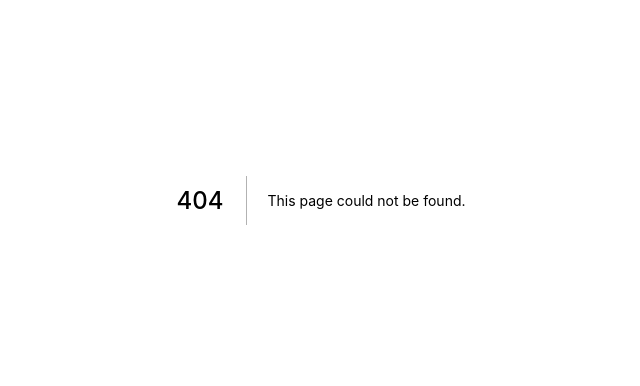
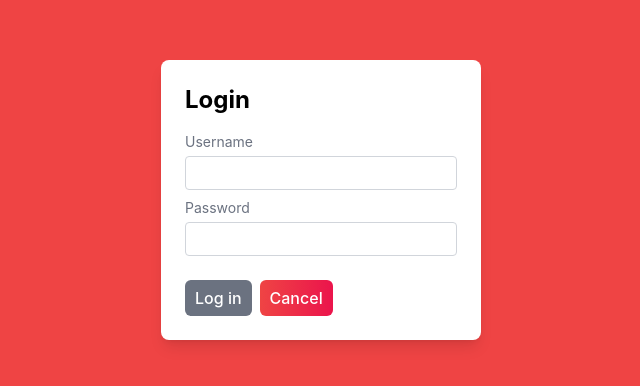
Before and after one commit to KeplerBoyce/capstone, a Next.js app: page /login in a window 1280 px wide. Before the commit this address had no page. Shown: the part 200-586 px from the top of the page, without its empty margins (319-959 px from the left). Built offline with nearby package versions, Linux system fonts and the light colour scheme.

Commit message:
Login page

```diff
--- /dev/null
+++ b/components/Header.tsx
@@ -0,0 +1,10 @@
+export default function Header() {
+    return (
+        <header className="h-16 hover:shadow-md flex gap-4 items-center justify-end p-4 transition-shadow duration-200">
+            <span>Logged in as bepler</span>
+            <button className="px-2.5 py-1 font-medium bg-gradient-to-r from-red-500 to-pink-600 text-white rounded-lg">
+                Log out
+            </button>
+        </header>
+    )
+}
--- a/pages/index.tsx
+++ b/pages/index.tsx
@@ -1,70 +1,22 @@
 import Head from 'next/head'
-import Image from 'next/image'
-import styles from '../styles/Home.module.css'
+import Header from '../components/Header';
 
 
 export default function Home() {
     return (
-        <div className={styles.container}>
+        <div>
             <Head>
-                <title>Create Next App</title>
-                <meta name="description" content="Generated by create next app" />
+                <title>Capstone</title>
+                <meta name="description" content="Capstone. -Kepler" />
                 <link rel="icon" href="/favicon.ico" />
             </Head>
 
-            <main className={styles.main}>
-                <h1 className={styles.title}>
-                    Welcome to <a href="https://nextjs.org">Next.js!</a>
-                </h1>
+            <Header />
 
-                <p className={styles.description}>
-                    Get started by editing{' '}
-                    <code className={styles.code}>pages/index.js</code>
-                </p>
-
-                <div className={styles.grid}>
-                    <a href="https://nextjs.org/docs" className={styles.card}>
-                        <h2>Documentation &rarr;</h2>
-                        <p>Find in-depth information about Next.js features and API.</p>
-                    </a>
-
-                    <a href="https://nextjs.org/learn" className={styles.card}>
-                        <h2>Learn &rarr;</h2>
-                        <p>Learn about Next.js in an interactive course with quizzes!</p>
-                    </a>
-
-                    <a
-                        href="https://github.com/vercel/next.js/tree/canary/examples"
-                        className={styles.card}
-                    >
-                        <h2>Examples &rarr;</h2>
-                        <p>Discover and deploy boilerplate example Next.js projects.</p>
-                    </a>
-
-                    <a
-                        href="https://vercel.com/new?utm_source=create-next-app&utm_medium=default-template&utm_campaign=create-next-app"
-                        className={styles.card}
-                    >
-                        <h2>Deploy &rarr;</h2>
-                        <p>
-                            Instantly deploy your Next.js site to a public URL with Vercel.
-                        </p>
-                    </a>
-                </div>
+            <main className="container mt-8">
+                <h1 className="text-7xl font-bold text-center mb-4">[Insert Name at the End]</h1>
+                <p className="text-center">The best card game since sliced poker.</p>
             </main>
-
-            <footer className={styles.footer}>
-                <a
-                    href="https://vercel.com?utm_source=create-next-app&utm_medium=default-template&utm_campaign=create-next-app"
-                    target="_blank"
-                    rel="noopener noreferrer"
-                >
-                    Powered by{' '}
-                    <span className={styles.logo}>
-                        <Image src="/vercel.svg" alt="Vercel Logo" width={72} height={16} />
-                    </span>
-                </a>
-            </footer>
         </div>
     )
 }
--- /dev/null
+++ b/pages/login.tsx
@@ -0,0 +1,55 @@
+import {useState} from 'react';
+import Head from 'next/head';
+import Link from 'next/link';
+
+
+export default function Login() {
+    const [username, setUsername] = useState('');
+    const [password, setPassword] = useState('');
+
+    return (
+        <div className="flex h-screen items-center justify-center bg-red-500">
+            <Head>
+                <title>Login | Capstone</title>
+                <meta name="description" content="Log in. -Kepler" />
+                <link rel="icon" href="/favicon.ico" />
+            </Head>
+
+            <main className="w-80 p-6 bg-white shadow-lg rounded-lg">
+                <h1 className="text-2xl font-bold mb-4">Login</h1>
+
+                <section className="flex flex-col gap-2 mb-6">
+                    <LabelGroup name="Username" callback={setUsername} />
+                    <LabelGroup name="Password" callback={setPassword} />
+                </section>
+
+                <section className="flex gap-2">
+                    <button className="px-2.5 py-1.5 rounded-md bg-gray-500 text-white font-medium">
+                        Log in
+                    </button>
+                    <Link href="/">
+                        <a>
+                            <button className="px-2.5 py-1.5 rounded-md bg-gradient-to-r from-red-500 to-[#eb144c] text-white font-medium">
+                                Cancel
+                            </button>
+                        </a>
+                    </Link>
+                </section>
+            </main>
+        </div>
+    )
+}
+
+type LabelGroupProps = {name: string, callback: (value: string) => void}
+function LabelGroup(props: LabelGroupProps) {
+    return (
+        <div className="flex flex-col gap-1">
+            <label htmlFor={props.name} className="text-sm text-gray-500">{props.name}</label>
+            <input
+                id={props.name}
+                className="border border-gray-300 rounded px-2.5 py-1"
+                onChange={(e) => props.callback(e.target.value)}
+            />
+        </div>
+    )
+}
--- a/tailwind.config.js
+++ b/tailwind.config.js
@@ -3,8 +3,19 @@ module.exports = {
     "./pages/**/*.{js,ts,jsx,tsx}",
     "./components/**/*.{js,ts,jsx,tsx}",
   ],
+  darkMode: 'class',
   theme: {
     extend: {},
+    container: {
+      center: true,
+      padding: {
+        DEFAULT: '1rem',
+        sm: '2rem',
+        lg: '4rem',
+        xl: '5rem',
+        '2xl': '6rem',
+      }
+    }
   },
   plugins: [],
 }
```
